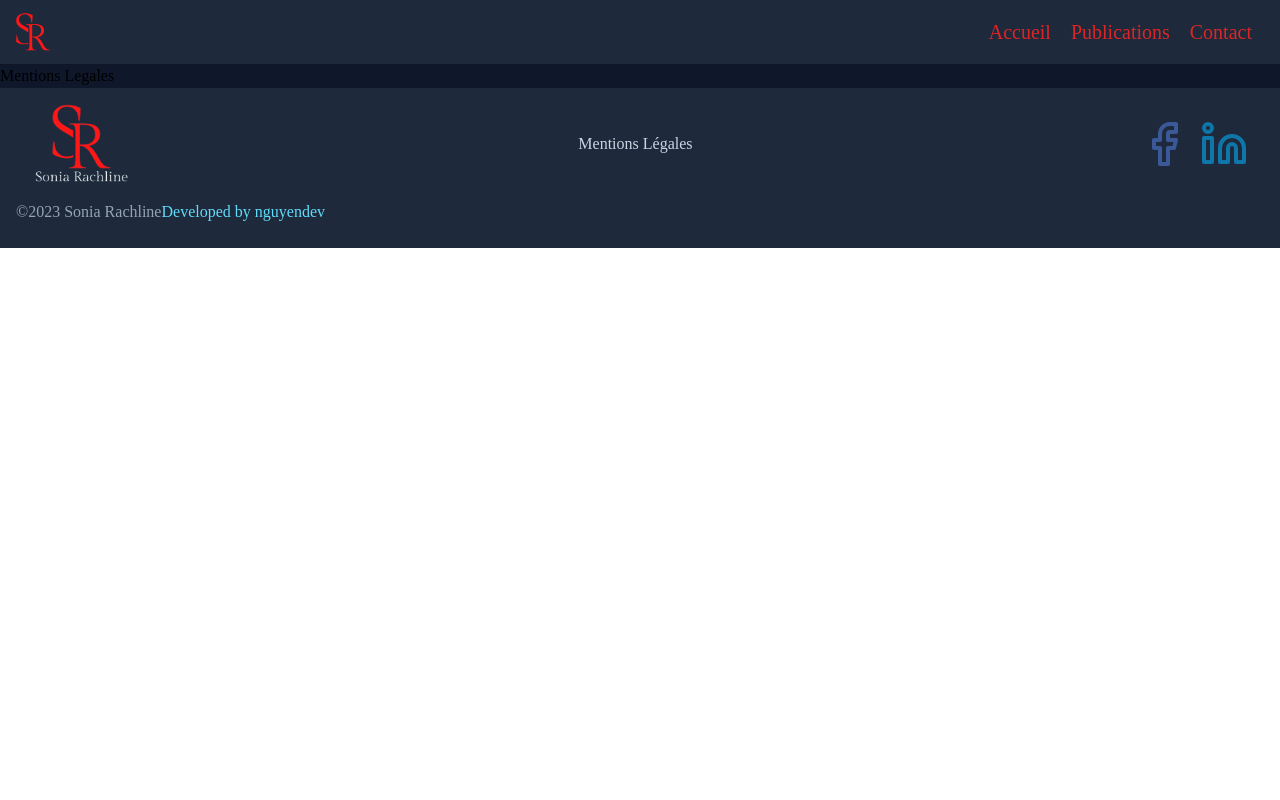
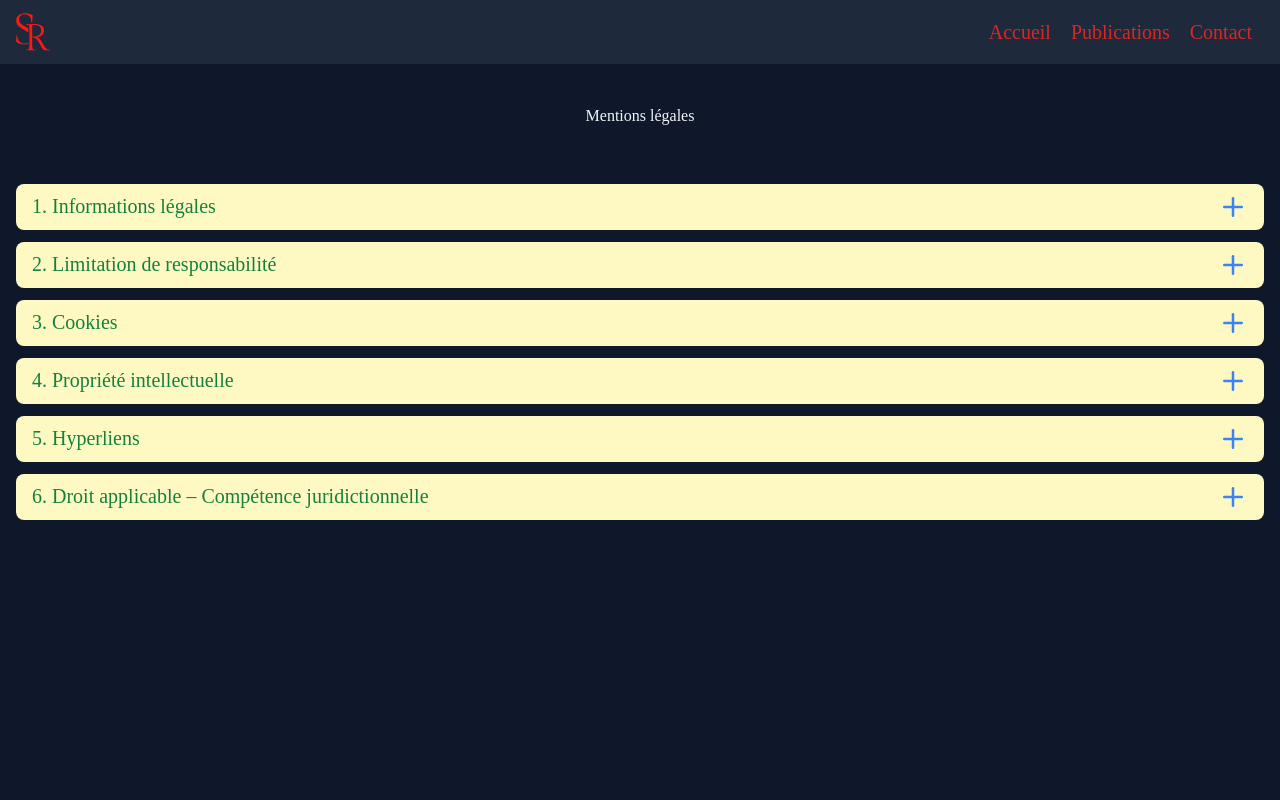
Before and after one commit to mrnguyencoder/sonia-rachline.fr, a React (Create React App) app: page /mentions-legales in a window 1280 px wide. Shown: the top 800 px of the page. Built offline with nearby package versions, Linux system fonts and the light colour scheme.

Commit message:
Mentions légales

```diff
--- a/src/componants/MentionsLegales.jsx
+++ b/src/componants/MentionsLegales.jsx
@@ -1,8 +1,136 @@
 import React from 'react';
+import { Disclosure } from '@headlessui/react';
+import { FiPlus } from 'react-icons/fi';
 
 function MentionsLegales() {
   return (
-    <div>Mentions Legales</div>
+    <section className="text-slate-100 h-screen">
+      <h2 className="text-center p-10 ">Mentions légales</h2>
+
+            {/* Disclosure begin */}
+            <div className="shadow-sm rounded">
+              <div className='rounded-2xl p-4'>
+                <Disclosure>
+                {({ open }) => (
+                <>
+                  <Disclosure.Button className="flex w-full justify-between rounded-lg bg-yellow-100 px-4 py-2 text-left text-sm font-medium text-green-700 hover:bg-yellow-200 focus:outline-none focus-visible:ring focus-visible:ring-sky-500 focus-visible:ring-opacity-75">
+                    <p className='text-base lg:text-xl'>1. Informations légales</p>
+                    <FiPlus className={`${
+                          open ? 'rotate-45 transform' : ''
+                        } text-3xl text-blue-500`}/>
+                  </Disclosure.Button>
+                  <Disclosure.Panel className="text-slate-50 p-4 text-sm lg:text-xl">
+                  <p className="">Conformément aux dispositions des articles 6-III et 19 de la Loi pour la Confiance dans l'Économie Numérique, nous vous informons que :</p>
+                  <p className="">Le présent site web est édité par SONIA RACHLINE , dont le siège est situé 4, rue Lallier 75009 Paris - 0685421993 - srachine@orange.fr , Siret : 49858433300021 APE : 741G</p>
+                  <p className="">Le responsable de la publication du site web est : SONIA RACHLINE</p>
+                  <p className="">Développé par
+                    <a
+                      href="https://nguyencoder.com/"
+                      rel='noreferrer' target="_blank"
+                      className="text-[#61DBFB] hover:text-[#3c873a] pl-3">
+                      nguyendev
+                    </a>
+                  </p>
+                  <p className="">L'hébergeur est : Hostinger International Ltd. a Cyprus private limited company, legal address, 61 Lordou Vironos st. 6023 Larnaca, the Republic of Cyprus</p>
+                  </Disclosure.Panel>
+                </>
+                  )}
+                </Disclosure>
+
+
+                <Disclosure>
+                {({ open }) => (
+                <>
+                  <Disclosure.Button className="mt-3 flex w-full justify-between rounded-lg bg-yellow-100 px-4 py-2 text-left text-sm font-medium text-green-700 hover:bg-yellow-200 focus:outline-none focus-visible:ring focus-visible:ring-sky-500 focus-visible:ring-opacity-75">
+                    <p className='text-base lg:text-xl'>2. Limitation de responsabilité</p>
+                    <FiPlus className={`${
+                          open ? 'rotate-45 transform' : ''
+                        } text-3xl text-blue-500`}/>
+                  </Disclosure.Button>
+                  <Disclosure.Panel className="text-slate-50 p-4 text-sm lg:text-xl">
+                  <p>Le client reconnaît avoir pris connaissance des présentes conditions d'utilisation et s'engage à les respecter. </p>
+                  <p>Le client du site internet soniarachline.fr reconnaît avoir vérifié que la configuration informatique utilisée ne contient aucun virus et qu'elle est en parfait état de fonctionnement.</p>
+                  </Disclosure.Panel>
+                </>
+                  )}
+                </Disclosure>
+
+
+                <Disclosure>
+                {({ open }) => (
+                <>
+                  <Disclosure.Button className="mt-3 flex w-full justify-between rounded-lg bg-yellow-100 px-4 py-2 text-left text-sm font-medium text-green-700 hover:bg-yellow-200 focus:outline-none focus-visible:ring focus-visible:ring-sky-500 focus-visible:ring-opacity-75">
+                    <p className='text-base lg:text-xl'>3. Cookies</p>
+                    <FiPlus className={`${
+                          open ? 'rotate-45 transform' : ''
+                        } text-3xl text-blue-500`}/>
+                  </Disclosure.Button>
+                  <Disclosure.Panel className="text-slate-50 p-4 text-sm lg:text-xl">
+                  <p>Le client est informé que lors de ses visites sur le site, un cookie peut s'installer automatiquement sur son logiciel de navigation. Le cookie est un bloc de données qui ne permet pas d'identifier les utilisateurs mais sert à enregistrer des informations relatives à la navigation de celui-ci sur le site. Le paramétrage du logiciel de navigation permet d'informer de la présence de cookie et éventuellement, de la refuser.</p>
+                  </Disclosure.Panel>
+                </>
+                  )}
+                </Disclosure>
+
+
+                <Disclosure>
+                {({ open }) => (
+                <>
+                  <Disclosure.Button className="mt-3 flex w-full justify-between rounded-lg bg-yellow-100 px-4 py-2 text-left text-sm font-medium text-green-700 hover:bg-yellow-200 focus:outline-none focus-visible:ring focus-visible:ring-sky-500 focus-visible:ring-opacity-75">
+                    <p className='text-base lg:text-xl'>4. Propriété intellectuelle</p>
+                    <FiPlus className={`${
+                          open ? 'rotate-45 transform' : ''
+                        } text-3xl text-blue-500`}/>
+                  </Disclosure.Button>
+                  <Disclosure.Panel className="text-slate-50 p-4 text-sm lg:text-xl">
+                  <p>La structure générale ainsi que les logiciels, textes, images animées ou non, son savoir-faire et tous les autres éléments composant le site sont la propriété exclusive de SoniaRachline.fr .</p>
+                  <p>Toute représentation totale ou partielle de ce site par quelque personne que ce soit, sans l'autorisation expresse de SoniaRachline.fr est interdite et constituerait une contrefaçon sanctionnée par les articles L. 335-2 et suivants du Code de la propriété intellectuelle.</p>
+                  <p className="">Il en est de même des bases de données figurant, le cas échéant sur le site web qui sont protégées par les dispositions de la loi du 1er juillet 1998 portant transposition dans le Code de la propriété intellectuelle de la directive du 11 mars 1996 relative à la protection juridique des bases de données, et dont SoniaRachline.fr est producteur. Les marques des partenaires de SoniaRachline.fr, ainsi que les logos figurant sur le site sont des marques déposées.</p>
+                  <p>Toute reproduction totale ou partielle de ces marques ou de ces logos effectués à partir des éléments du site sans l'autorisation expresse de SoniaRachline.fr est donc prohibée au sens du Code de la propriété intellectuelle.</p>
+                  </Disclosure.Panel>
+                </>
+                  )}
+                </Disclosure>
+
+
+                <Disclosure>
+                {({ open }) => (
+                <>
+                  <Disclosure.Button className="mt-3 flex w-full justify-between rounded-lg bg-yellow-100 px-4 py-2 text-left text-sm font-medium text-green-700 hover:bg-yellow-200 focus:outline-none focus-visible:ring focus-visible:ring-sky-500 focus-visible:ring-opacity-75">
+                    <p className='text-base lg:text-xl'>5. Hyperliens</p>
+                    <FiPlus className={`${
+                          open ? 'rotate-45 transform' : ''
+                        } text-3xl text-blue-500`}/>
+                  </Disclosure.Button>
+                  <Disclosure.Panel className="text-slate-50 p-4 text-sm lg:text-xl">
+                 <p>soniarachline.fr ne saurait être responsable de l'accès par les utilisateurs via les liens hypertextes mis en place dans le cadre du site internet en direction d'autres ressources présentes sur le réseau.</p>
+                  </Disclosure.Panel>
+                </>
+                  )}
+                </Disclosure>
+
+                <Disclosure>
+                {({ open }) => (
+                <>
+                  <Disclosure.Button className="mt-3 flex w-full justify-between rounded-lg bg-yellow-100 px-4 py-2 text-left text-sm font-medium text-green-700 hover:bg-yellow-200 focus:outline-none focus-visible:ring focus-visible:ring-sky-500 focus-visible:ring-opacity-75">
+                    <p className='text-base lg:text-xl'>6. Droit applicable – Compétence juridictionnelle</p>
+                    <FiPlus className={`${
+                          open ? 'rotate-45 transform' : ''
+                        } text-3xl text-blue-500`}/>
+                  </Disclosure.Button>
+                  <Disclosure.Panel className="text-slate-50 p-4 text-sm lg:text-xl">
+                  <p>Tout litige en relation avec l'utilisation du site soniarachline.fr est soumis au droit français. Le client reconnaît la compétence exclusive des tribunaux compétents de Paris.</p>
+                  </Disclosure.Panel>
+                </>
+
+                  )}
+                </Disclosure>
+
+              </div>
+            </div>
+            {/* Disclosure finished */}
+
+    </section>
   )
 }
 
```
